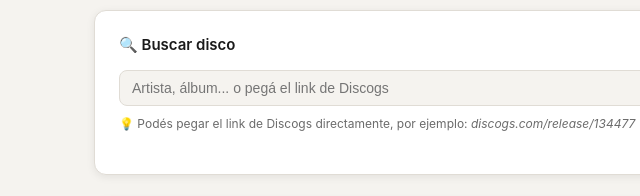
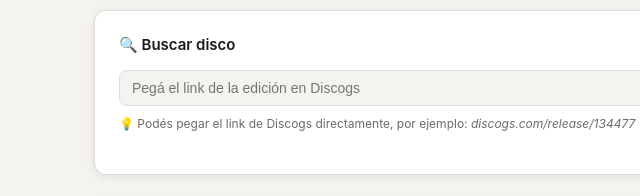
Before and after one commit to camimarquisio09/marquisharkk_bot, a plain HTML site: page index.html in a window 1280 px wide. Shown: the part 476-672 px from the top of the page, 132-772 px from the left. Drawn offline with Linux system fonts and the light colour scheme.

Commit message:
changes index and front

```diff
--- a/index.html
+++ b/index.html
@@ -136,7 +136,7 @@
   <div class="card">
     <h2>🔍 Buscar disco</h2>
     <div class="search-row">
-      <input type="text" id="search-input" placeholder="Artista, álbum... o pegá el link de Discogs" onkeydown="if(event.key==='Enter')searchDiscs()"/>
+      <input type="text" id="search-input" placeholder="Pegá el link de la edición en Discogs" onkeydown="if(event.key==='Enter')searchDiscs()"/>
       <button class="btn" onclick="searchDiscs()">Buscar</button>
       <div class="loader" id="search-loader"></div>
     </div>
@@ -267,6 +267,7 @@ async function searchDiscs() {
   try {
     // Detectar si es un link o ID de Discogs
     const releaseMatch = q.match(/discogs\.com\/(?:[a-z]{2}\/)?(?:release|sell\/release)\/(\d+)/i) ||
+                         q.match(/discogs\.com\/(?:[a-z]{2}\/)?master\/(\d+)/i) ||
                          q.match(/^(\d{5,})$/);
     if (releaseMatch) {
       const id = releaseMatch[1];
```
